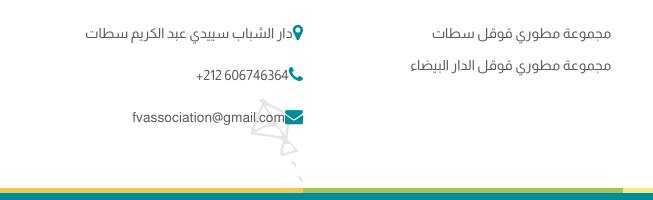
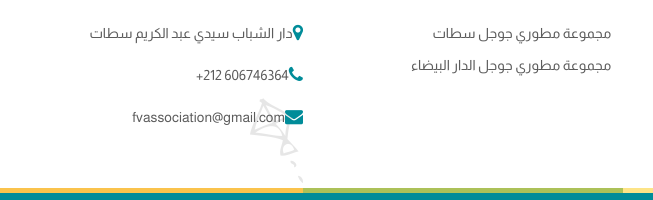
Before and after one commit to IGZO/FVA, a website: page dist/about.html in a window 1280 px wide. Shown: the part 1830-2030 px from the top of the page, 17-670 px from the left. Drawn offline with Linux system fonts and the light colour scheme.

Commit message:
Update about.html

```diff
--- a/dist/about.html
+++ b/dist/about.html
@@ -181,7 +181,7 @@
                         <aside class="widget widget_text">
                         <h3 class="widgettitle steelblue_sketch" style="font-family: 'Almarai', sans-serif;"> الإتصال بنا</h3>
                             <div class="textwidget">
-                                <p class="dt-sc-contact-info"><span class="fa fa-map-marker" style="float: right;"></span> دار الشباب سييدي عبد الكريم سطات
+                                <p class="dt-sc-contact-info"><span class="fa fa-map-marker" style="float: right;"></span> دار الشباب سيدي عبد الكريم سطات
                                 <p class="dt-sc-contact-info"><span class="fa fa-phone" style="float: right;"></span> +212 606746364 </p>
                                 <p class="dt-sc-contact-info"><span class="fa fa-envelope" style="float: right;"></span><a href="mailto:fvassociation@gmail.com"> fvassociation@gmail.com </a></p>
                             </div>
@@ -192,8 +192,8 @@
                     <div class="column dt-sc-one-fourth">
                         <aside class="widget tweetbox">
                             <h3 class="widgettitle yellow_sketch" style="font-family: 'Almarai', sans-serif;"><a href="#"> شركائنا </a></h3>
-                            <p> مجموعة مطوري قوقل سطات </p>
-                            <p> مجموعة مطوري قوقل الدار البيضاء </p>
+                            <p> مجموعة مطوري جوجل سطات </p>
+                            <p> مجموعة مطوري جوجل الدار البيضاء </p>
                         </aside>
                     </div>
 
```
